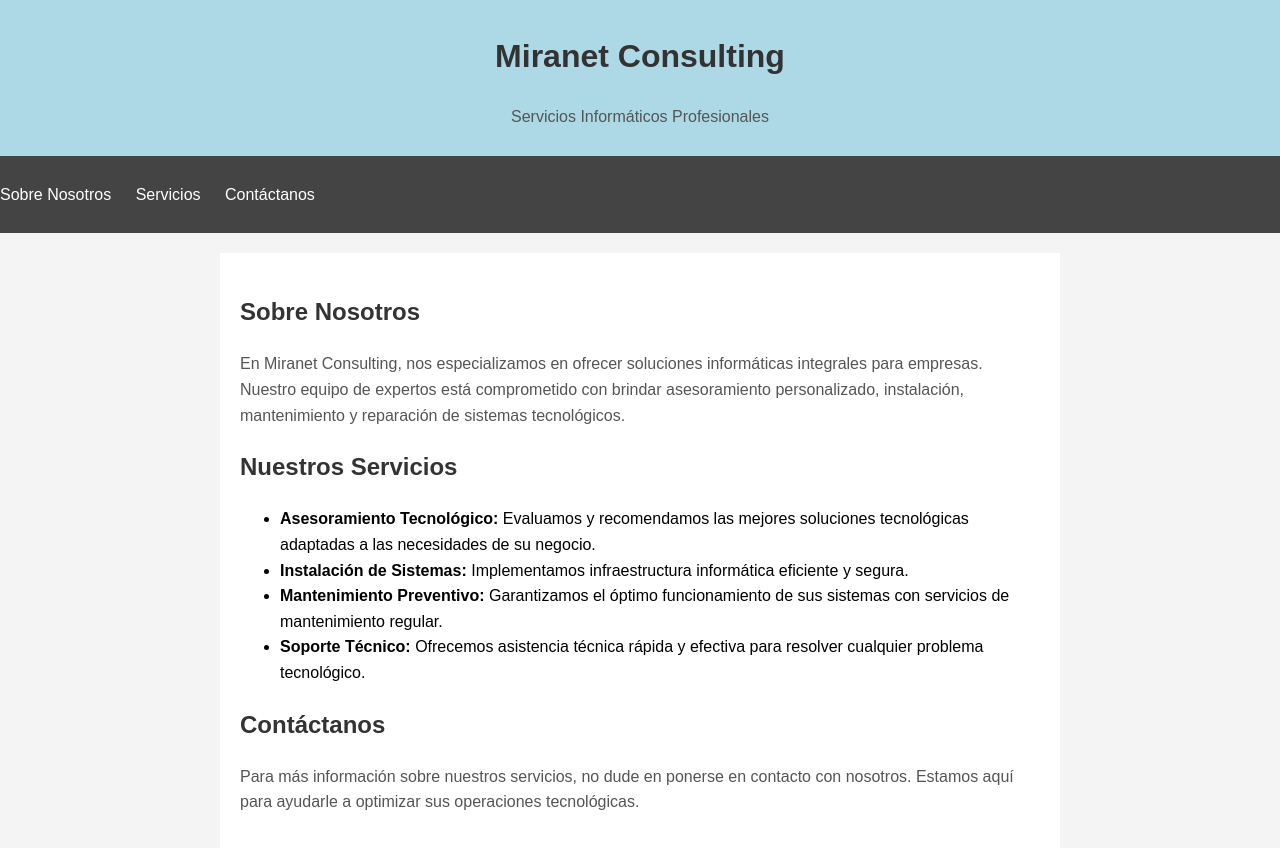
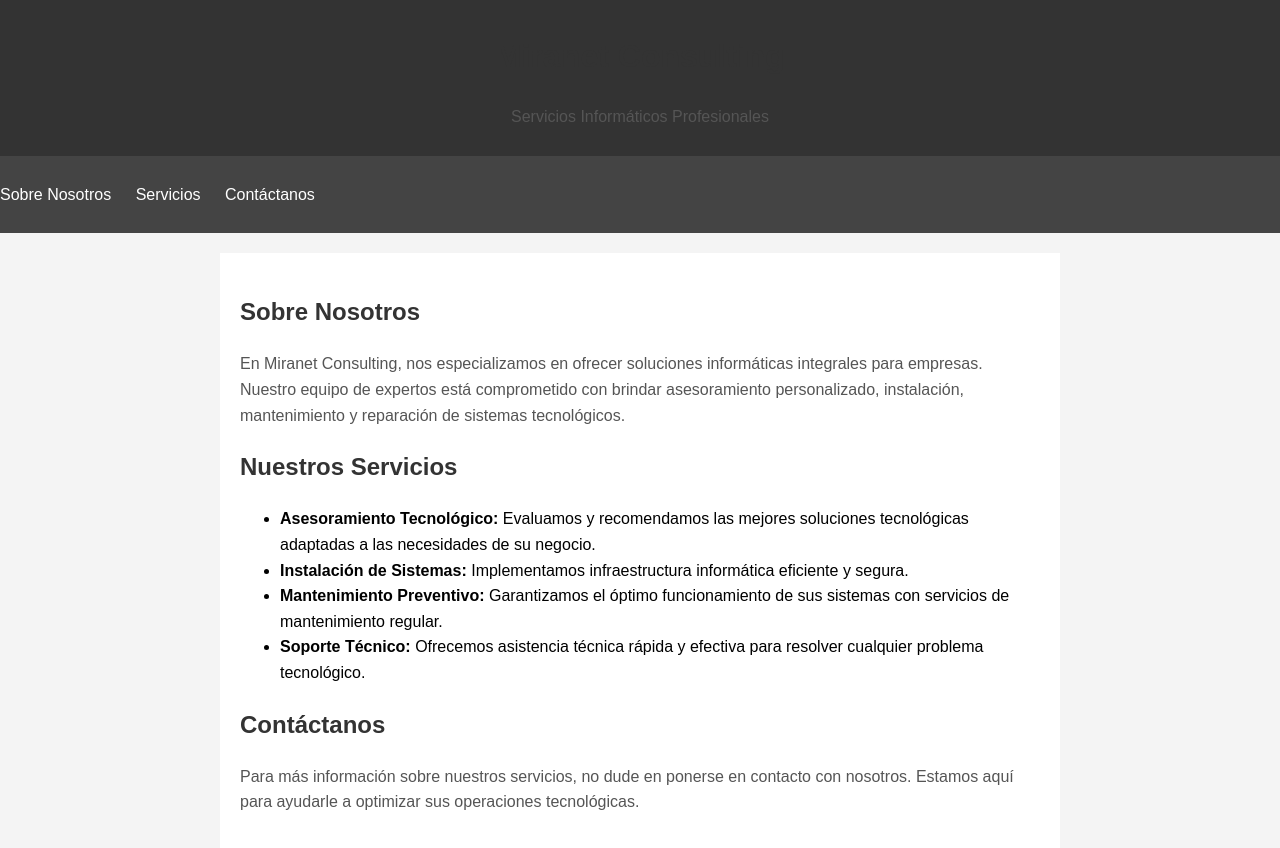
Before and after one commit to dnfu001/miranet.github.io, a plain HTML site: page index.html in a window 1280 px wide. Drawn offline with Linux system fonts and the light colour scheme.

Commit message:
Update index.html

```diff
--- a/index.html
+++ b/index.html
@@ -13,8 +13,8 @@
             background-color: #f4f4f4;
         }
         .header {
-            background-color: #ADD8E6;
-            color: #fff;
+            background-color: #333;
+            color: #ADD8E6;
             padding: 10px 0;
             text-align: center;
         }
```
